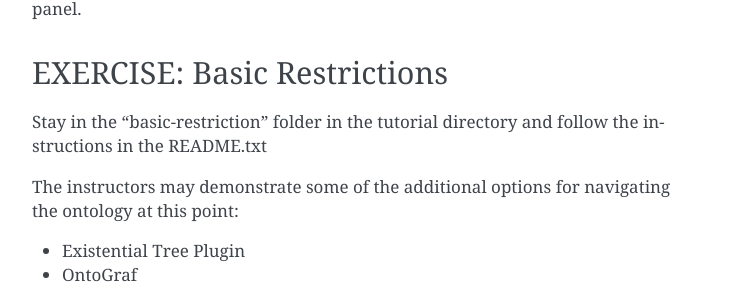
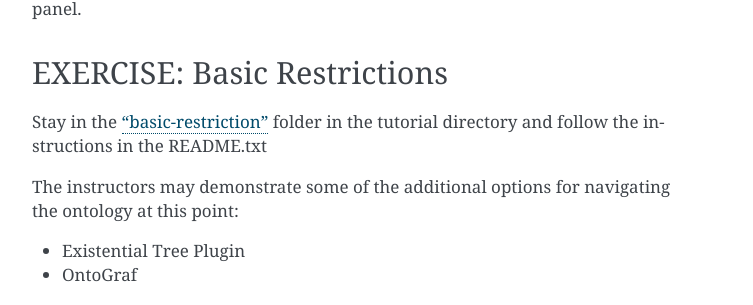
Before and after one commit to geneontology/protege-tutorial, a Sphinx documentation site: the page built from docs/ObjectProperties.md, in a window 1280 px wide and 900 px high, scrolled down 5401 px. Shown: the part 534-839 px from the top of the window, without its empty margins (388-1141 px from the left). Built offline with Sphinx 7.4.7, drawn with Linux system fonts in a browser that asks for light colours; part of the change alters nothing that is shown.

```diff
--- a/docs/ObjectProperties.md
+++ b/docs/ObjectProperties.md
@@ -81,7 +81,7 @@ Select the `part of` property to render your partonomy in the existential tree p
 
 ## EXERCISE: Basic Restrictions
 
-Stay in the “basic-restriction” folder in the tutorial directory and follow the instructions in the README.txt
+Stay in the [“basic-restriction”](https://github.com/geneontology/protege-tutorial/tree/master/basic-restriction) folder in the tutorial directory and follow the instructions in the README.txt
 
 The instructors may demonstrate some of the additional options for navigating the ontology at this point:
 
```
